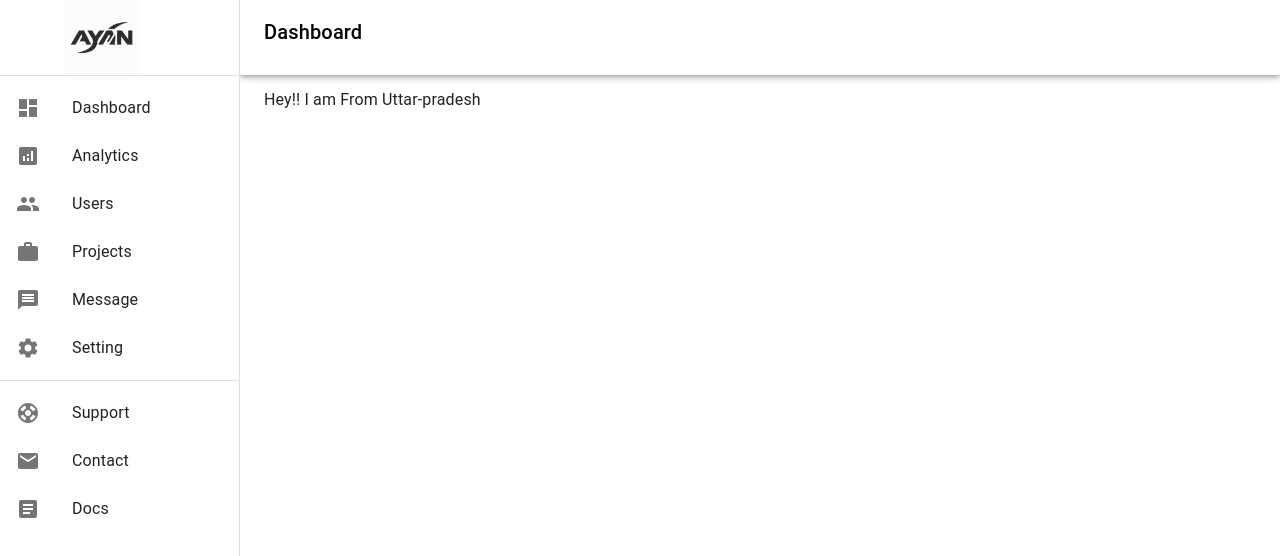
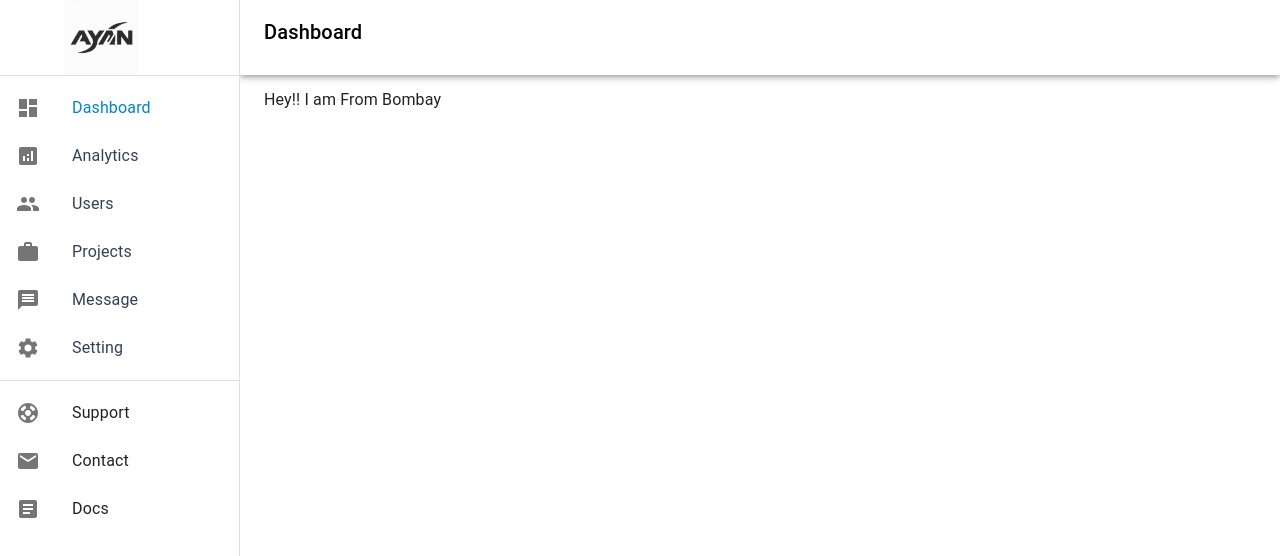
Before and after one commit to Ayan0755555/dashboard, a Next.js app: page /dashboard in a window 1280 px wide. Shown: the top 556 px of the page. Built offline with nearby package versions, Linux system fonts and the light colour scheme.

Commit message:
change-side-name-color-and-change-routing-after-click

```diff
--- a/src/app/components/layout.jsx
+++ b/src/app/components/layout.jsx
@@ -27,6 +27,8 @@ import MessageIcon from "@mui/icons-material/Message";
 import SettingsIcon from "@mui/icons-material/Settings";
 import SupportIcon from "@mui/icons-material/Support";
 import ArticleIcon from "@mui/icons-material/Article";
+import { useRouter } from "next/navigation";
+import { usePathname } from "next/navigation";
 
 const drawerWidth = 240;
 
@@ -35,6 +37,10 @@ function Layout(props) {
   const { children } = props;
   const [mobileOpen, setMobileOpen] = React.useState(false);
   const [isClosing, setIsClosing] = React.useState(false);
+  const router = useRouter();
+  const pathname = usePathname();
+
+  console.log("pathname", pathname);
 
   const handleDrawerClose = () => {
     setIsClosing(true);
@@ -66,9 +72,26 @@ function Layout(props) {
           "Message",
           "Setting",
         ].map((text, index) => (
-          <ListItem key={text} disablePadding>
+          <ListItem
+            key={text}
+            disablePadding
+            className={
+              pathname.startsWith("/" + text.toLowerCase())
+                ? "text-sky-600"
+                : "text-slate-700"
+            }
+            onClick={() => {
+              router.push("/" + text.toLowerCase());
+            }}
+          >
             <ListItemButton>
-              <ListItemIcon>
+              <ListItemIcon
+                className={
+                  pathname.startsWith("/" + text.toLowerCase())
+                    ? "text-sky-600"
+                    : "text-slate-700"
+                }
+              >
                 {index === 0 && <DashboardIcon />}
                 {index === 1 && <AnalyticsIcon />}
                 {index === 2 && <PeopleIcon />}
@@ -86,7 +109,13 @@ function Layout(props) {
         {["Support", "Contact", "Docs"].map((text, index) => (
           <ListItem key={text} disablePadding>
             <ListItemButton>
-              <ListItemIcon>
+              <ListItemIcon
+                className={
+                  pathname.startsWith("/" + text.toLowerCase())
+                    ? "text-sky-600 bg-slate-100"
+                    : "text-slate-700"
+                }
+              >
                 {index === 0 && <SupportIcon />}
                 {index === 1 && <MailIcon />}
                 {index === 2 && <ArticleIcon />}
--- a/src/app/dashboard/page.jsx
+++ b/src/app/dashboard/page.jsx
@@ -6,7 +6,7 @@ export default function Dashboard() {
   return (
     <>
       <Layout>
-        <Typography paragraph>Hey!! I am From Uttar-pradesh</Typography>
+        <Typography paragraph>Hey!! I am From Bombay</Typography>
       </Layout>
     </>
   );
--- a/src/app/globals.css
+++ b/src/app/globals.css
@@ -3,5 +3,5 @@
 @tailwind utilities;
 
 body{
-  background-color: #f9f8f7;
+  background-color: #f1f5f9;
 }
```
